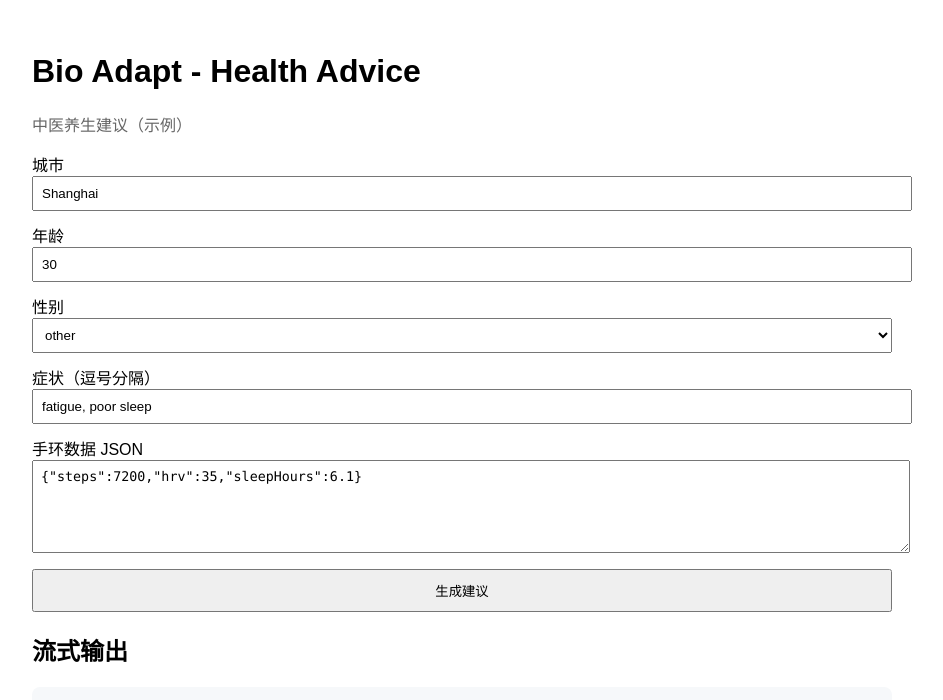
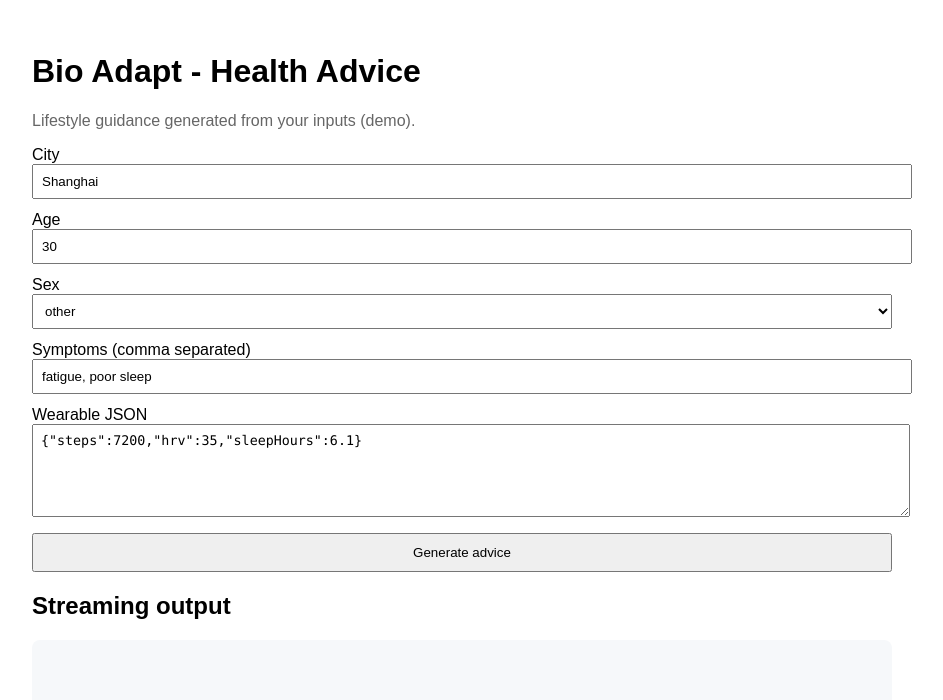
Before and after one commit to cqwz53141942-ai/bio-adapt, a Vue app in the folder frontend/: page / in a window 1280 px wide. Shown: the top 700 px of the page, without its empty margins (178-1121 px from the left). Built offline with nearby package versions, Linux system fonts and the light colour scheme.

Commit message:
Fix frontend build and README

```diff
--- a/frontend/src/App.vue
+++ b/frontend/src/App.vue
@@ -23,7 +23,7 @@ async function submitForm() {
     wearable = JSON.parse(wearableJson.value)
   } catch {
     loading.value = false
-    error.value = 'wearable JSON 格式不正确'
+    error.value = 'Invalid wearable JSON format.'
     return
   }
 
@@ -46,7 +46,7 @@ async function submitForm() {
     })
 
     if (!response.ok || !response.body) {
-      throw new Error(`请求失败: ${response.status}`)
+      throw new Error(`Request failed: ${response.status}`)
     }
 
     const reader = response.body.getReader()
@@ -77,7 +77,7 @@ async function submitForm() {
       }
     }
   } catch (e) {
-    error.value = e instanceof Error ? e.message : '未知错误'
+    error.value = e instanceof Error ? e.message : 'Unknown error'
   } finally {
     loading.value = false
   }
@@ -87,21 +87,21 @@ async function submitForm() {
 <template>
   <main style="max-width: 860px; margin: 0 auto; padding: 24px; font-family: Arial, sans-serif;">
     <h1>Bio Adapt - Health Advice</h1>
-    <p style="color:#666;">中医养生建议（示例）</p>
+    <p style="color:#666;">Lifestyle guidance generated from your inputs (demo).</p>
 
     <form @submit.prevent="submitForm" style="display:grid; gap:12px; margin-top:16px;">
       <label>
-        城市
+        City
         <input v-model="city" type="text" style="width:100%; padding:8px;" />
       </label>
 
       <label>
-        年龄
+        Age
         <input v-model.number="age" type="number" min="1" max="120" style="width:100%; padding:8px;" />
       </label>
 
       <label>
-        性别
+        Sex
         <select v-model="sex" style="width:100%; padding:8px;">
           <option value="male">male</option>
           <option value="female">female</option>
@@ -110,12 +110,12 @@ async function submitForm() {
       </label>
 
       <label>
-        症状（逗号分隔）
+        Symptoms (comma separated)
         <input v-model="symptoms" type="text" style="width:100%; padding:8px;" />
       </label>
 
       <label>
-        手环数据 JSON
+        Wearable JSON
         <textarea
           v-model="wearableJson"
           rows="5"
@@ -124,7 +124,7 @@ async function submitForm() {
       </label>
 
       <button type="submit" :disabled="loading" style="padding:10px 14px; cursor:pointer;">
-        {{ loading ? '生成中...' : '生成建议' }}
+        {{ loading ? 'Generating...' : 'Generate advice' }}
       </button>
     </form>
 
@@ -133,7 +133,7 @@ async function submitForm() {
     </p>
 
     <section style="margin-top:20px;">
-      <h2>流式输出</h2>
+      <h2>Streaming output</h2>
       <pre
         style="white-space:pre-wrap; background:#f6f8fa; padding:12px; border-radius:8px; min-height:120px;"
       >{{ streamOutput }}</pre>
```
Also changed, not shown: 1 other file (tests, documents, lock files or other folders).
